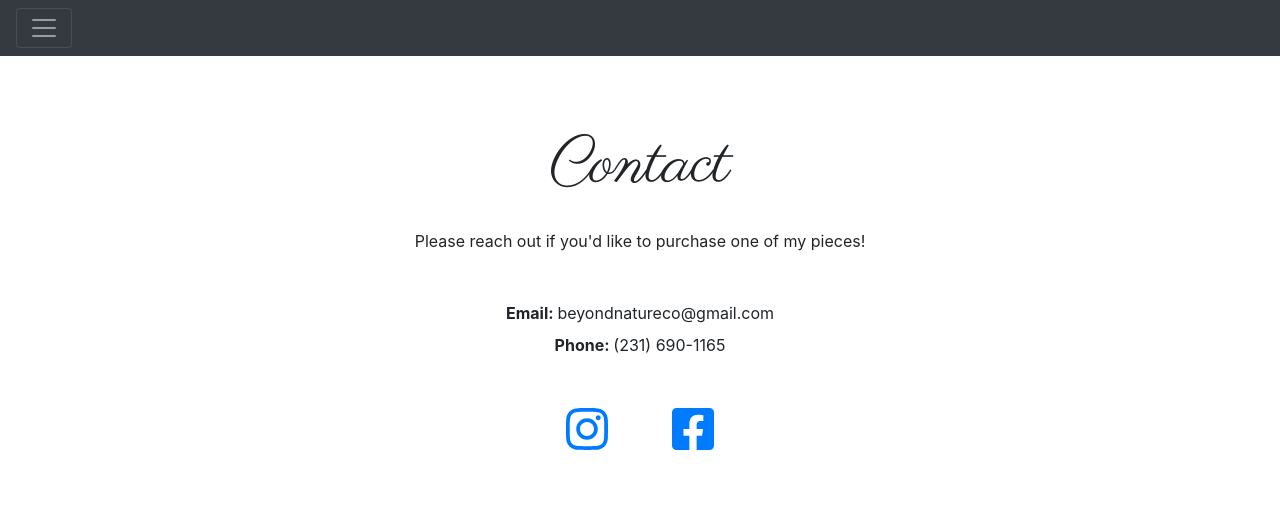
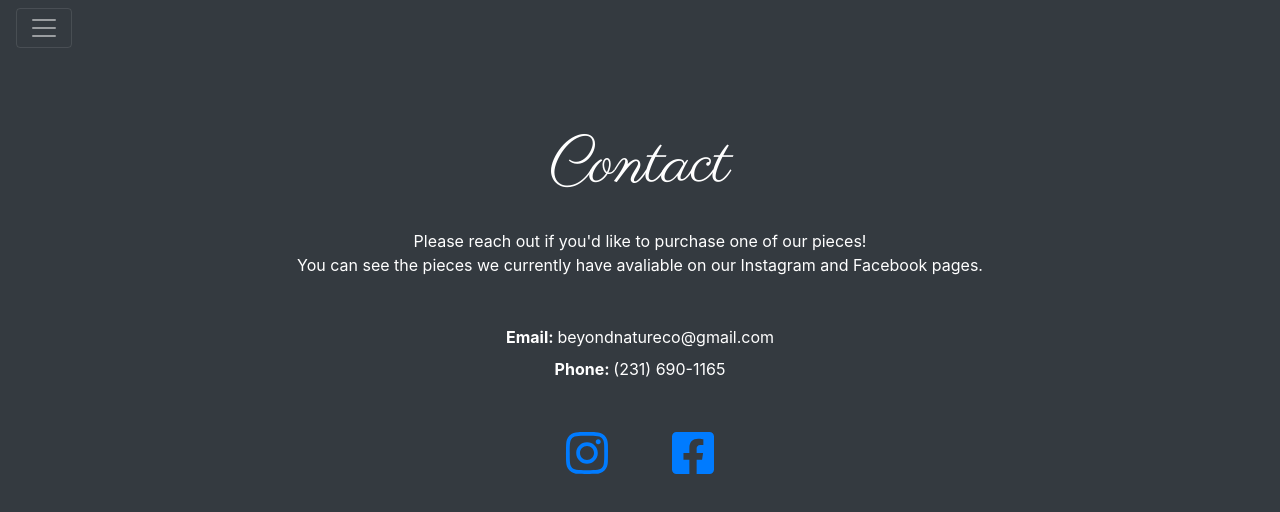
Before and after one commit to lawrencek1992/Beyond-Nature-CO, a React (Create React App) app: page /contact in a window 1280 px wide. Shown: the top 512 px of the page. Built offline with nearby package versions, Linux system fonts and the light colour scheme.

Commit message:
Style Contact.js

```diff
--- a/src/App.css
+++ b/src/App.css
@@ -52,6 +52,10 @@
 /* Contact */
 .contact-container {
   padding-top: 5em;
+  color: var(--white);
+  background-color: var(--grey);
+  height: 100vh;
+  overflow: scroll;
 }
 
 #contact-header {
--- a/src/components/Contact.js
+++ b/src/components/Contact.js
@@ -11,7 +11,11 @@ const Contact = () => {
     return (
         <Container className="contact-container text-center" fluid>
             <h1 className="mb-4 mt-5" id="contact-header">Contact</h1>
-            <p className="mb-5 mt-3">Please reach out if you'd like to purchase one of my pieces!</p>
+            <p className="mb-5 mt-3">
+                Please reach out if you'd like to purchase one of our pieces!
+                <br/>
+                You can see the pieces we currently have avaliable on our Instagram and Facebook pages.
+            </p>
             <Row className="pb-5">
                 <Col xs={12} className="mb-2">
                     <b>Email: </b>
```
